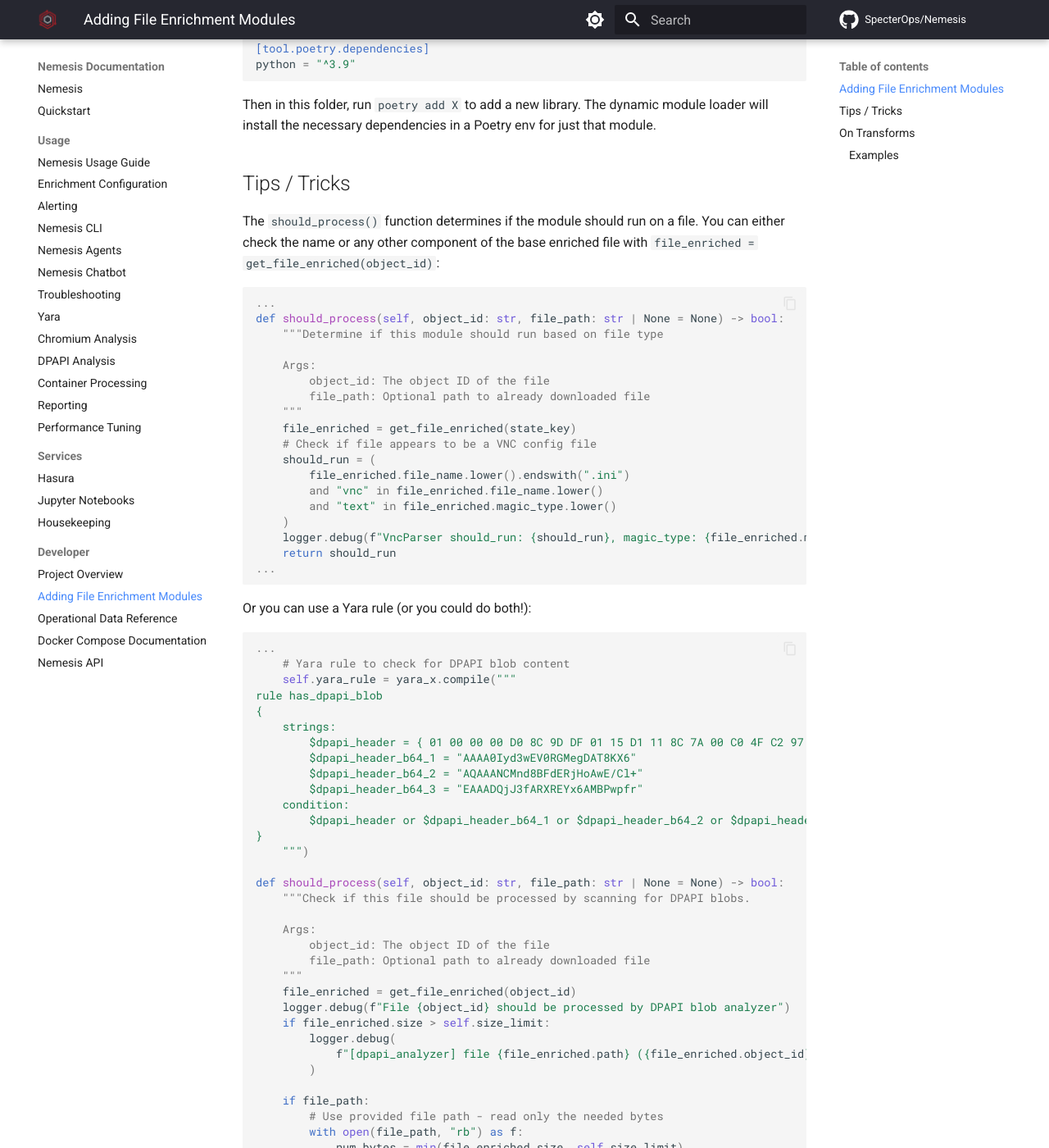
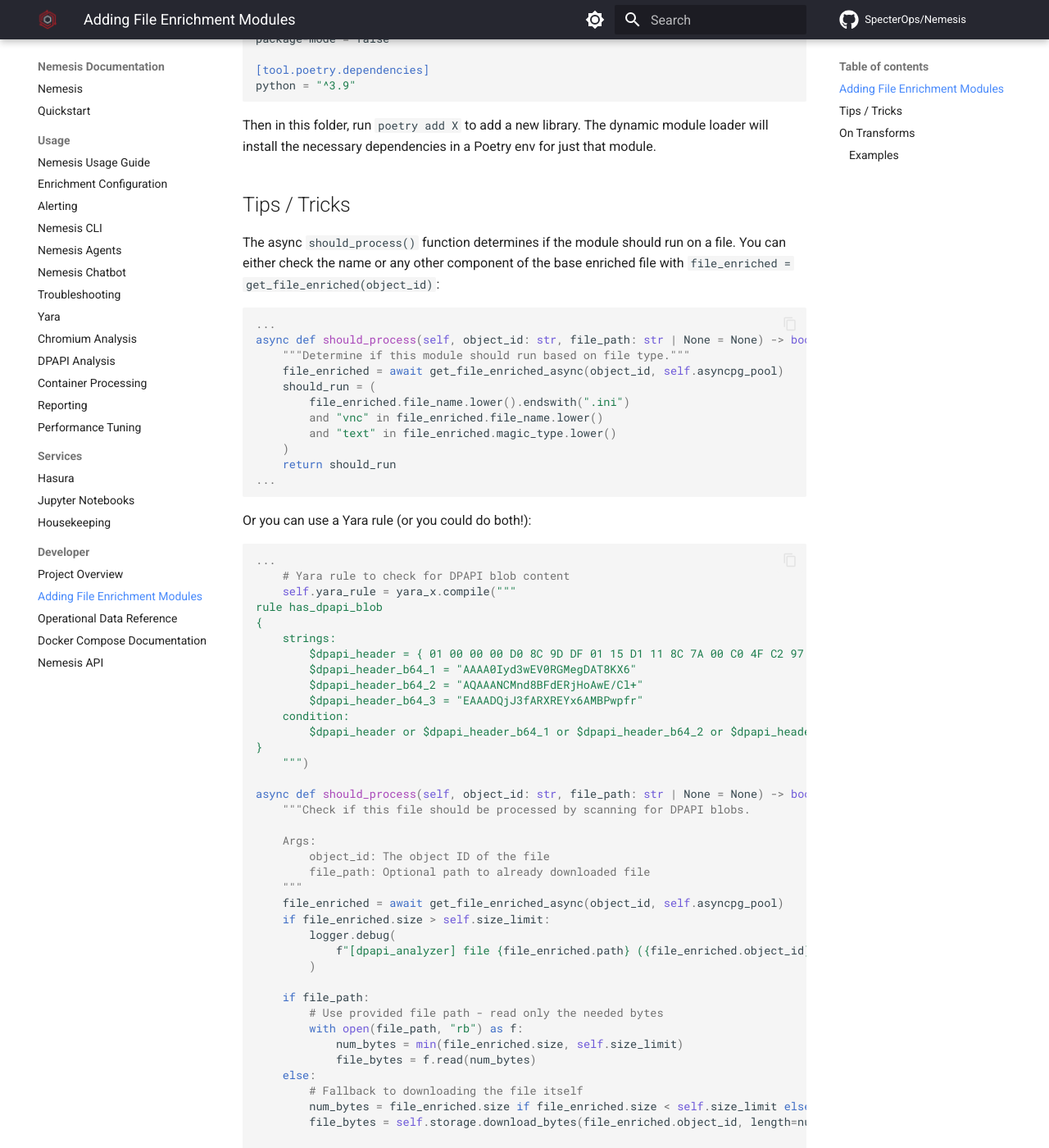
Before and after one commit to SpecterOps/Nemesis, an MkDocs documentation site: the page built from docs/file_enrichment_modules.md, in a window 1280 px wide and 1400 px high, scrolled down 820 px. Shown: the whole window at 82% size. Built offline with MkDocs 1.6.1 and Material for MkDocs 9.7.7, drawn with Linux system fonts in a browser that asks for light colours; comment, search, counter and statistics services are not loaded; some of the changed text lies outside the part shown.

Commit message:
Update file_enrichment_modules.md

````diff
--- a/docs/file_enrichment_modules.md
+++ b/docs/file_enrichment_modules.md
@@ -29,25 +29,18 @@
 
 ## Tips / Tricks
 
-The `should_process()` function determines if the module should run on a file. You can either check the name or any other component of the base enriched file with `file_enriched = get_file_enriched(object_id)`:
+The async `should_process()` function  determines if the module should run on a file. You can either check the name or any other component of the base enriched file with `file_enriched = get_file_enriched(object_id)`:
 
 ```python
 ...
-def should_process(self, object_id: str, file_path: str | None = None) -> bool:
-    """Determine if this module should run based on file type
-
-    Args:
-        object_id: The object ID of the file
-        file_path: Optional path to already downloaded file
-    """
-    file_enriched = get_file_enriched(state_key)
-    # Check if file appears to be a VNC config file
+async def should_process(self, object_id: str, file_path: str | None = None) -> bool:
+    """Determine if this module should run based on file type."""
+    file_enriched = await get_file_enriched_async(object_id, self.asyncpg_pool)
     should_run = (
         file_enriched.file_name.lower().endswith(".ini")
         and "vnc" in file_enriched.file_name.lower()
         and "text" in file_enriched.magic_type.lower()
     )
-    logger.debug(f"VncParser should_run: {should_run}, magic_type: {file_enriched.magic_type.lower()}")
     return should_run
 ...
 ```
@@ -70,15 +63,14 @@
 }
     """)
 
-def should_process(self, object_id: str, file_path: str | None = None) -> bool:
+async def should_process(self, object_id: str, file_path: str | None = None) -> bool:
     """Check if this file should be processed by scanning for DPAPI blobs.
 
     Args:
         object_id: The object ID of the file
         file_path: Optional path to already downloaded file
     """
-    file_enriched = get_file_enriched(object_id)
-    logger.debug(f"File {object_id} should be processed by DPAPI blob analyzer")
+    file_enriched = await get_file_enriched_async(object_id, self.asyncpg_pool)
     if file_enriched.size > self.size_limit:
         logger.debug(
             f"[dpapi_analyzer] file {file_enriched.path} ({file_enriched.object_id} / {file_enriched.size} bytes) exceeds the size limit of {self.size_limit} bytes, only analyzing the first {self.size_limit} bytes"
````
Also changed, not shown: other parts of docs/file_enrichment_modules.md (+1 -1 lines).
